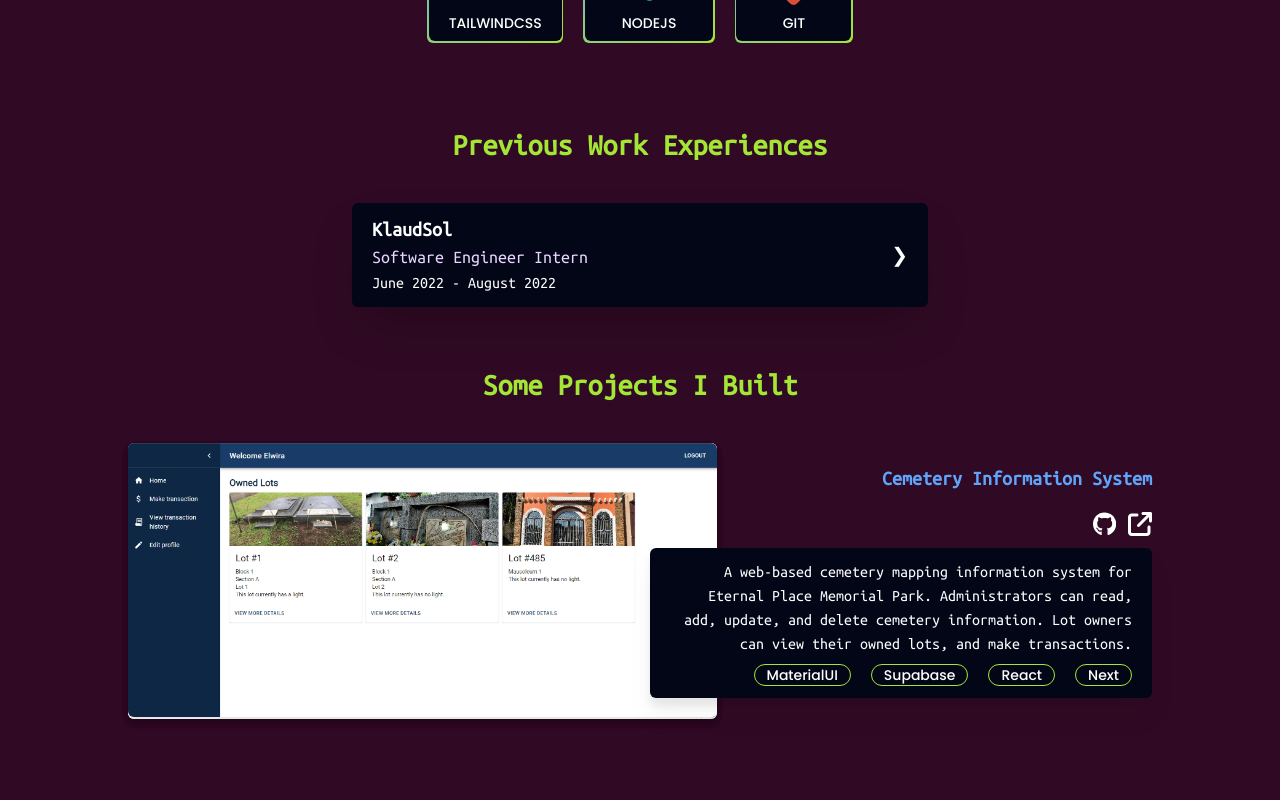
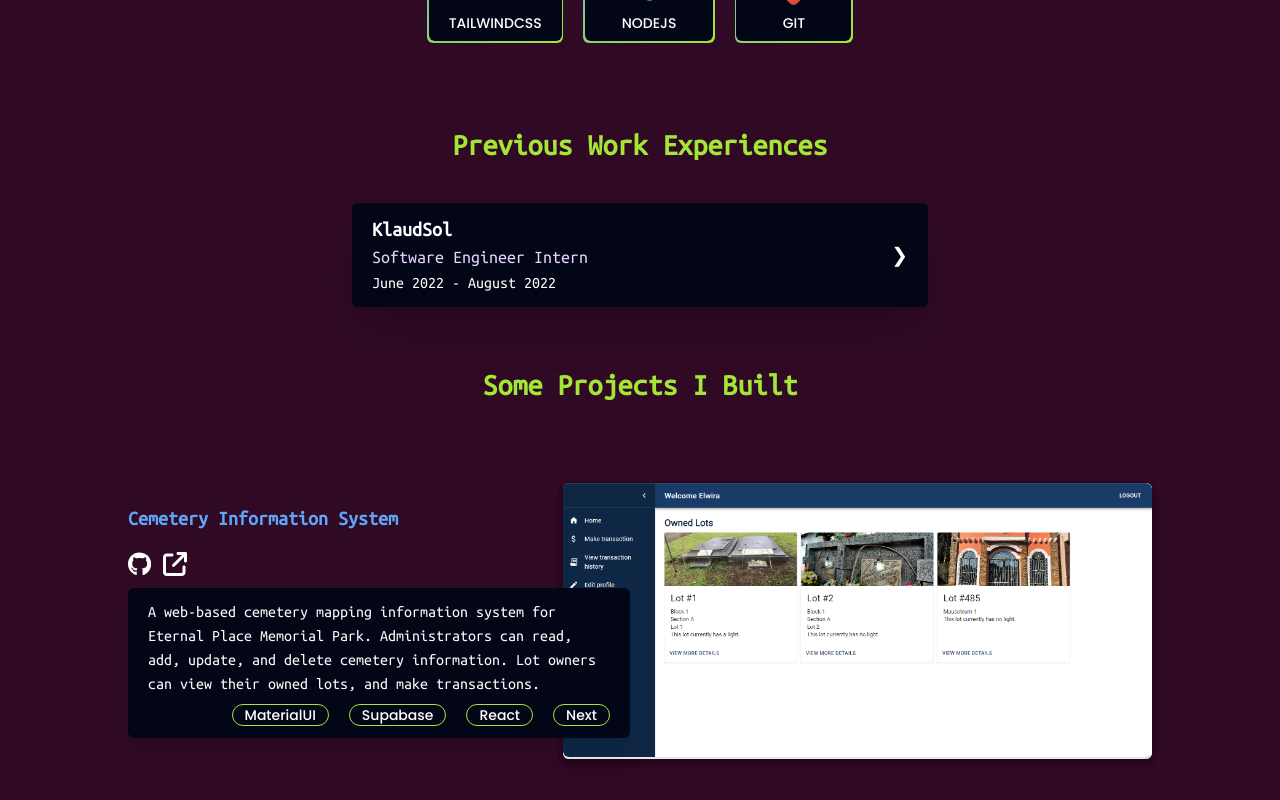
Before and after one commit to derfliwbej/portfolio-v1, a Next.js app: page / in a window 1280 px wide. Shown: the part 1446-2246 px from the top of the page. Before the commit the page ends 2186 px from the top, so only its background shows below. Built offline with nearby package versions, Linux system fonts and the light colour scheme.

Commit message:
Style: Added left and right orientation

```diff
--- a/src/components/project.js
+++ b/src/components/project.js
@@ -7,29 +7,31 @@ const poppins = Poppins({
 
 export const Project = ({ children }) => {
     return (
-        <div className="flex flex-col-reverse justify-center items-center gap-5 lg:grid lg:grid-cols-12 lg:items-center">
+        <div className="flex flex-col-reverse justify-center items-center gap-5 my-20 lg:grid lg:grid-cols-12 lg:items-center">
             {children}
         </div>
     );
 };
 
-export const ProjectImages = ({ slidesClassName, children }) => {
+export const ProjectImages = ({ slidesClassName, orientation, children }) => {
     return (
-        <div className="lg:col-start-1 lg:col-end-8 lg:row-start-1 lg:row-end-2">
+        <div className={orientation === "left" ? "lg:col-start-1 lg:col-end-8 lg:row-start-1 lg:row-end-2"
+                                               : "lg:col-start-6 lg:col-end-13 lg:row-start-1 lg:row-end-2"}>
             <ul className={slidesClassName}>
-                {children.map( (child, i) => {
+                {children.length ? children.map( (child, i) => {
                     return (
                         <li key={i}>{child}</li>
                     )
-                })}
+                }) : <li>{children}</li>}
             </ul>
         </div>
     );
 };
 
-export const ProjectContent = ({ children }) => {
+export const ProjectContent = ({ orientation, children }) => {
     return (
-        <div className="lg:col-start-7 lg:col-end-13 lg:row-start-1 lg:row-end-2 lg:text-right">
+        <div className={orientation === "right" ? "lg:col-start-7 lg:col-end-13 lg:row-start-1 lg:row-end-2 lg:text-right"
+                                                : "lg:col-start-1 lg:col-end-7 lg:row-start-1 lg:row-end-2 lg:text-left"}>
             {children}
         </div>
     );
@@ -41,9 +43,10 @@ export const ProjectTitle = ({ children }) => {
     );
 };
 
-export const ProjectLinks = ({ children }) => {
+export const ProjectLinks = ({ orientation, children }) => {
     return (
-        <div className="flex flex-start mb-3 gap-3 lg:justify-end">{children}</div>
+        <div className={orientation === "right" ? "flex flex-start mb-3 gap-3 lg:justify-end"
+                                                : "flex -flex-start mb-3 gap-3"}>{children}</div>
     );
 };
 
```
